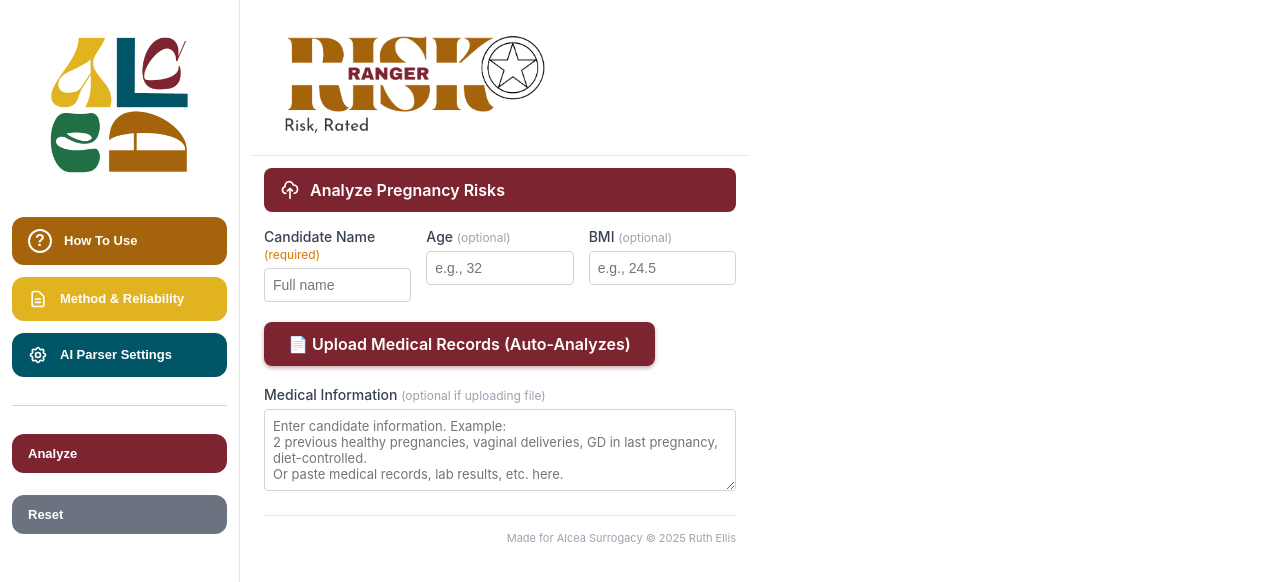
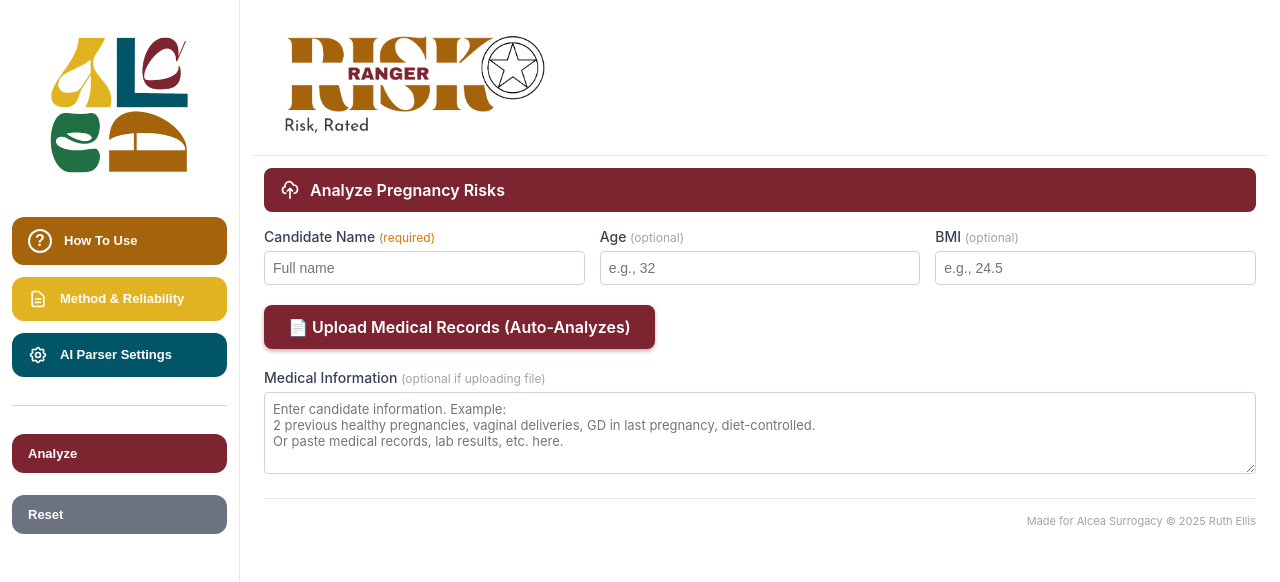
Before and after one commit to ruthmarieartistry/Risk-Ranger, a React (Vite) app: page / in a window 1280 px wide. Shown: the top 582 px of the page. Built offline with nearby package versions, Linux system fonts and the light colour scheme.

Commit message:
Remove max-width on main content to fill square better

```diff
--- a/src/components/App.css
+++ b/src/components/App.css
@@ -168,11 +168,10 @@ body {
   }
 }
 
-/* Main Content - narrower to fit square layout */
+/* Main Content - fills remaining space in square */
 .main-content {
   flex: 1;
   padding: 0;
-  max-width: 520px;
   overflow-y: auto;
 }
 
```
